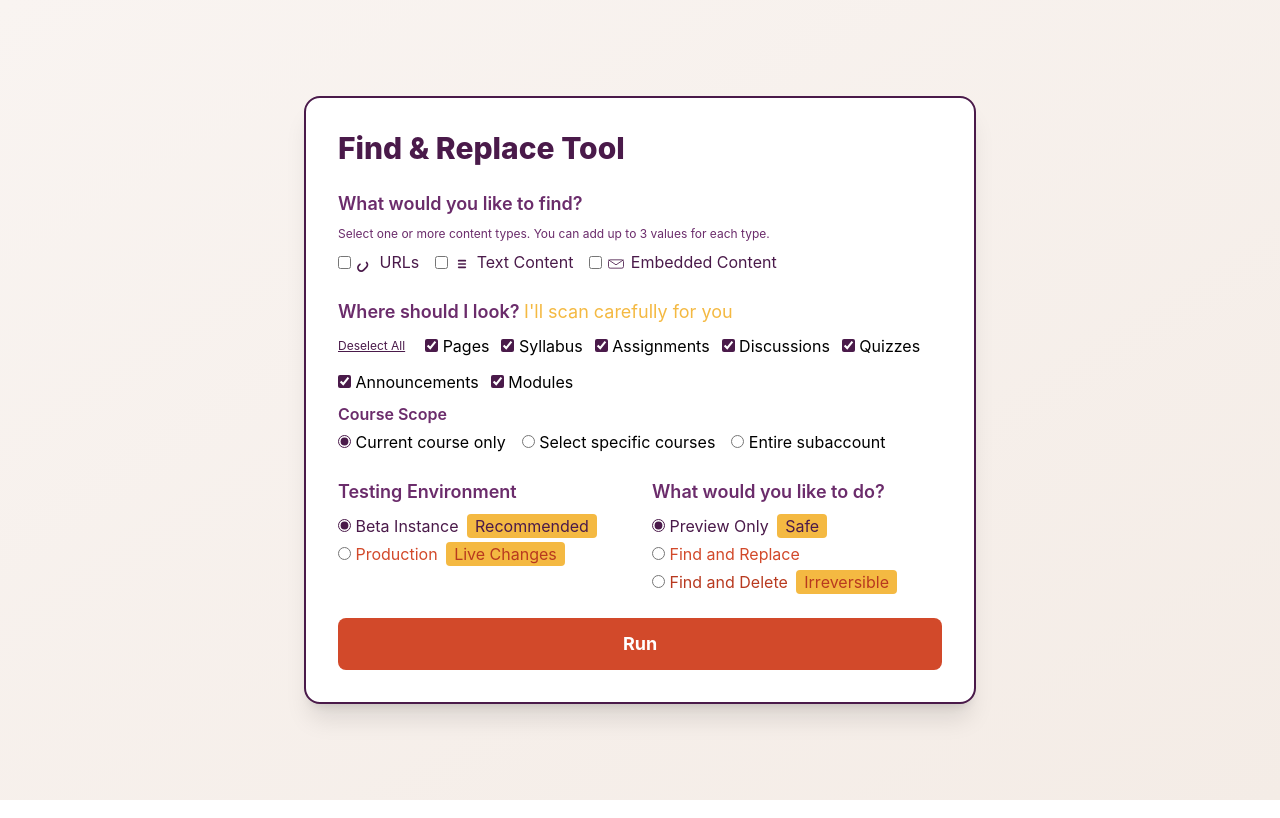
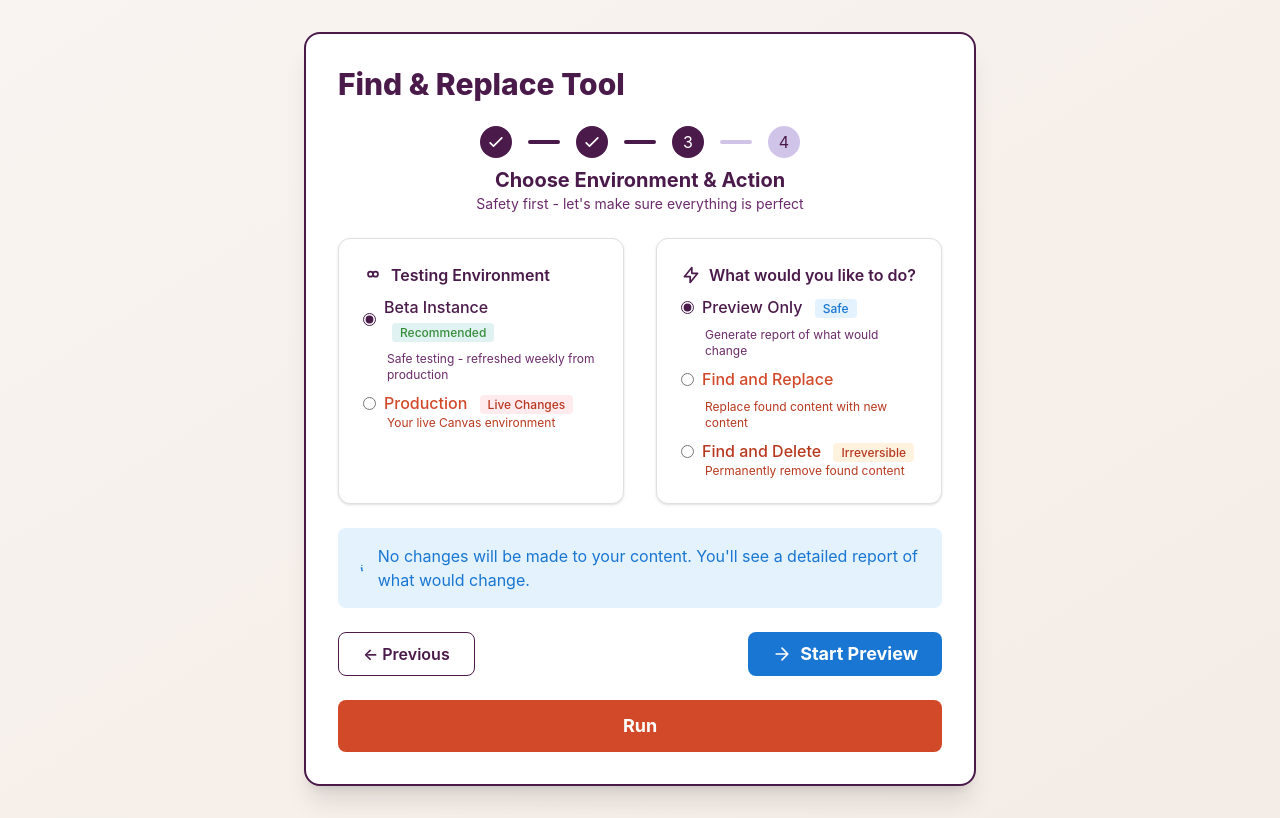
Before and after one commit to anbinumer/canvasops-django, a Django app: page /tools/find_replace/ in a window 1280 px wide. Run offline with Django 4.2, Linux system fonts and the light colour scheme; some libraries are stand-ins or nearby versions.

Commit message:
UI/UX: Modern card-based environment & action stepper, contextual safety notes, and dynamic action button styling

```diff
--- a/templates/tools/find_replace.html
+++ b/templates/tools/find_replace.html
@@ -8,72 +8,68 @@
     {% endif %}
     <form method="post" class="space-y-6">
       {% csrf_token %}
-      <!-- Step 1: Content Type Selection -->
-      <div>
-        <h3 class="text-lg font-semibold text-[#6B2C6B] mb-2">What would you like to find?</h3>
-        <p class="text-xs text-[#6B2C6B] mb-2">Select one or more content types. You can add up to 3 values for each type.</p>
-        <div class="flex gap-4 mb-2">
-          <label class="flex items-center gap-1 cursor-pointer">
-            <input type="checkbox" name="content_type" value="url" class="accent-[#4A1A4A] content-type-toggle">
-            <span class="text-[#4A1A4A]">
-              <svg xmlns="http://www.w3.org/2000/svg" class="inline w-5 h-5" fill="none" viewBox="0 0 24 24" stroke="currentColor"><path stroke-linecap="round" stroke-linejoin="round" stroke-width="2" d="M13.828 10.172a4 4 0 010 5.656l-3.535 3.535a4 4 0 01-5.657-5.657l1.414-1.414" /></svg>
-              URLs
-            </span>
+      <!-- Progress Stepper -->
+      <div class="flex flex-col items-center mb-8">
+        <div class="flex items-center gap-4 mb-2">
+          <div class="rounded-full bg-[#4A1A4A] text-white w-8 h-8 flex items-center justify-center"><svg class="w-5 h-5" fill="none" stroke="currentColor" stroke-width="2" viewBox="0 0 24 24"><path stroke-linecap="round" stroke-linejoin="round" d="M5 13l4 4L19 7"/></svg></div>
+          <div class="h-1 w-8 bg-[#4A1A4A] rounded"></div>
+          <div class="rounded-full bg-[#4A1A4A] text-white w-8 h-8 flex items-center justify-center"><svg class="w-5 h-5" fill="none" stroke="currentColor" stroke-width="2" viewBox="0 0 24 24"><path stroke-linecap="round" stroke-linejoin="round" d="M5 13l4 4L19 7"/></svg></div>
+          <div class="h-1 w-8 bg-[#4A1A4A] rounded"></div>
+          <div class="rounded-full bg-[#4A1A4A] text-white w-8 h-8 flex items-center justify-center">3</div>
+          <div class="h-1 w-8 bg-[#D1C4E9] rounded"></div>
+          <div class="rounded-full bg-[#D1C4E9] text-[#4A1A4A] w-8 h-8 flex items-center justify-center">4</div>
+        </div>
+        <div class="text-xl font-bold text-[#4A1A4A]">Choose Environment & Action</div>
+        <div class="text-[#6B2C6B] text-sm">Safety first - let's make sure everything is perfect</div>
+      </div>
+      <!-- Card Section for Environment & Action -->
+      <div class="grid grid-cols-1 md:grid-cols-2 gap-8 mb-6">
+        <div class="bg-white rounded-xl shadow p-6 border border-[#E0E0E0]">
+          <div class="flex items-center mb-2">
+            <svg class="w-5 h-5 text-[#4A1A4A] mr-2" fill="none" stroke="currentColor" stroke-width="2" viewBox="0 0 24 24"><path stroke-linecap="round" stroke-linejoin="round" d="M12 11c0-1.657-1.343-3-3-3s-3 1.343-3 3c0 1.657 1.343 3 3 3s3-1.343 3-3zm0 0c0-1.657 1.343-3 3-3s3 1.343 3 3c0 1.657-1.343 3-3 3s-3-1.343-3-3z"/></svg>
+            <span class="font-semibold text-[#4A1A4A]">Testing Environment</span>
+          </div>
+          <label class="flex items-center gap-2 mb-2 cursor-pointer">
+            <input type="radio" name="env" value="beta" checked class="accent-[#4A1A4A]">
+            <span class="font-medium text-[#4A1A4A]">Beta Instance <span class="ml-2 bg-[#E0F2F1] text-[#388E3C] px-2 py-0.5 rounded text-xs">Recommended</span></span>
           </label>
-          <label class="flex items-center gap-1 cursor-pointer">
-            <input type="checkbox" name="content_type" value="text" class="accent-[#4A1A4A] content-type-toggle">
-            <span class="text-[#4A1A4A]">
-              <svg xmlns="http://www.w3.org/2000/svg" class="inline w-5 h-5" fill="none" viewBox="0 0 24 24" stroke="currentColor"><path stroke-linecap="round" stroke-linejoin="round" stroke-width="2" d="M8 16h8M8 12h8m-8-4h8" /></svg>
-              Text Content
-            </span>
+          <div class="text-xs text-[#6B2C6B] mb-2 ml-6">Safe testing - refreshed weekly from production</div>
+          <label class="flex items-center gap-2 cursor-pointer">
+            <input type="radio" name="env" value="production" class="accent-[#D2492A]">
+            <span class="font-medium text-[#D2492A]">Production <span class="ml-2 bg-[#FFEBEE] text-[#B8391F] px-2 py-0.5 rounded text-xs">Live Changes</span></span>
           </label>
-          <label class="flex items-center gap-1 cursor-pointer">
-            <input type="checkbox" name="content_type" value="iframe" class="accent-[#4A1A4A] content-type-toggle">
-            <span class="text-[#4A1A4A]">
-              <svg xmlns="http://www.w3.org/2000/svg" class="inline w-5 h-5" fill="none" viewBox="0 0 24 24" stroke="currentColor"><rect x="3" y="7" width="18" height="10" rx="2"/><path d="M3 7l9 6 9-6"/></svg>
-              Embedded Content
-            </span>
+          <div class="text-xs text-[#B8391F] ml-6">Your live Canvas environment</div>
+        </div>
+        <div class="bg-white rounded-xl shadow p-6 border border-[#E0E0E0]">
+          <div class="flex items-center mb-2">
+            <svg class="w-5 h-5 text-[#4A1A4A] mr-2" fill="none" stroke="currentColor" stroke-width="2" viewBox="0 0 24 24"><path stroke-linecap="round" stroke-linejoin="round" d="M13 10V3L4 14h7v7l9-11h-7z"/></svg>
+            <span class="font-semibold text-[#4A1A4A]">What would you like to do?</span>
+          </div>
+          <label class="flex items-center gap-2 mb-2 cursor-pointer">
+            <input type="radio" name="action" value="preview" checked class="accent-[#4A1A4A]">
+            <span class="font-medium text-[#4A1A4A]">Preview Only <span class="ml-2 bg-[#E3F2FD] text-[#1976D2] px-2 py-0.5 rounded text-xs">Safe</span></span>
           </label>
-        </div>
-        <div id="find-fields-container"></div>
-      </div>
-      <!-- Step 2: Scope Definition -->
-      <div>
-        <h3 class="text-lg font-semibold text-[#6B2C6B] mb-2">Where should I look? <span class="text-[#F4B942] font-normal">I'll scan carefully for you</span></h3>
-        <div class="flex flex-wrap gap-3 mb-2" id="areas-checkboxes">
-          <button type="button" id="toggle-areas" class="text-xs text-[#4A1A4A] underline mr-2">Deselect All</button>
-          <label><input type="checkbox" name="areas" value="pages" checked class="accent-[#4A1A4A]"> Pages</label>
-          <label><input type="checkbox" name="areas" value="syllabus" checked class="accent-[#4A1A4A]"> Syllabus</label>
-          <label><input type="checkbox" name="areas" value="assignments" checked class="accent-[#4A1A4A]"> Assignments</label>
-          <label><input type="checkbox" name="areas" value="discussions" checked class="accent-[#4A1A4A]"> Discussions</label>
-          <label><input type="checkbox" name="areas" value="quizzes" checked class="accent-[#4A1A4A]"> Quizzes</label>
-          <label><input type="checkbox" name="areas" value="announcements" checked class="accent-[#4A1A4A]"> Announcements</label>
-          <label><input type="checkbox" name="areas" value="modules" checked class="accent-[#4A1A4A]"> Modules</label>
-        </div>
-        <div class="mt-2">
-          <h4 class="font-semibold text-[#6B2C6B]">Course Scope</h4>
-          <div class="flex gap-4 mt-1">
-            <label><input type="radio" name="scope" value="current" checked class="accent-[#4A1A4A]"> Current course only</label>
-            <label><input type="radio" name="scope" value="multiple" class="accent-[#4A1A4A]"> Select specific courses</label>
-            <label><input type="radio" name="scope" value="subaccount" class="accent-[#4A1A4A]"> Entire subaccount</label>
-          </div>
-          <input type="text" name="course_ids" id="course_ids" placeholder="Enter course IDs, comma-separated" class="w-full px-3 py-2 border border-[#6B2C6B] rounded mt-2 hidden" autocomplete="off">
-          <input type="text" name="subaccount_id" id="subaccount_id" placeholder="Enter subaccount ID" class="w-full px-3 py-2 border border-[#6B2C6B] rounded mt-2 hidden" autocomplete="off">
+          <div class="text-xs text-[#6B2C6B] mb-2 ml-6">Generate report of what would change</div>
+          <label class="flex items-center gap-2 mb-2 cursor-pointer">
+            <input type="radio" name="action" value="replace" class="accent-[#D2492A]">
+            <span class="font-medium text-[#D2492A]">Find and Replace</span>
+          </label>
+          <div class="text-xs text-[#B8391F] mb-2 ml-6">Replace found content with new content</div>
+          <label class="flex items-center gap-2 cursor-pointer">
+            <input type="radio" name="action" value="delete" class="accent-[#B8391F]">
+            <span class="font-medium text-[#B8391F]">Find and Delete <span class="ml-2 bg-[#FFF3E0] text-[#B8391F] px-2 py-0.5 rounded text-xs">Irreversible</span></span>
+          </label>
+          <div class="text-xs text-[#B8391F] ml-6">Permanently remove found content</div>
         </div>
       </div>
-      <!-- Step 3: Environment & Action Selection -->
-      <div class="grid grid-cols-1 md:grid-cols-2 gap-6">
-        <div>
-          <h3 class="text-lg font-semibold text-[#6B2C6B] mb-2">Testing Environment</h3>
-          <label class="block mb-1"><input type="radio" name="env" value="beta" checked class="accent-[#4A1A4A]"> <span class="text-[#4A1A4A]">Beta Instance <span class="bg-[#F4B942] text-[#4A1A4A] px-2 py-0.5 rounded ml-1">Recommended</span></span></label>
-          <label class="block"><input type="radio" name="env" value="production" class="accent-[#D2492A]"> <span class="text-[#D2492A]">Production <span class="bg-[#F4B942] text-[#B8391F] px-2 py-0.5 rounded ml-1">Live Changes</span></span></label>
-        </div>
-        <div>
-          <h3 class="text-lg font-semibold text-[#6B2C6B] mb-2">What would you like to do?</h3>
-          <label class="block mb-1"><input type="radio" name="action" value="preview" checked class="accent-[#4A1A4A]"> <span class="text-[#4A1A4A]">Preview Only <span class="bg-[#F4B942] text-[#4A1A4A] px-2 py-0.5 rounded ml-1">Safe</span></span></label>
-          <label class="block mb-1"><input type="radio" name="action" value="replace" class="accent-[#D2492A]"> <span class="text-[#D2492A]">Find and Replace</span></label>
-          <label class="block"><input type="radio" name="action" value="delete" class="accent-[#B8391F]"> <span class="text-[#B8391F]">Find and Delete <span class="bg-[#F4B942] text-[#B8391F] px-2 py-0.5 rounded ml-1">Irreversible</span></span></label>
-        </div>
+      <!-- Contextual Safety Note -->
+      <div id="safety-note" class="rounded-lg p-4 mb-6 bg-[#E3F2FD] text-[#1976D2] flex items-center">
+        <svg class="w-5 h-5 mr-2" fill="none" stroke="currentColor" stroke-width="2" viewBox="0 0 24 24"><path stroke-linecap="round" stroke-linejoin="round" d="M13 16h-1v-4h-1m1-4h.01"/></svg>
+        <span id="safety-note-text">No changes will be made to your content. You'll see a detailed report of what would change.</span>
+      </div>
+      <div class="flex justify-between">
+        <button type="button" id="prev-btn" class="px-6 py-2 rounded-lg border border-[#4A1A4A] text-[#4A1A4A] font-semibold bg-white hover:bg-[#F4ECE6]">&larr; Previous</button>
+        <button type="submit" id="run-btn" class="px-6 py-2 rounded-lg font-bold text-lg bg-[#1976D2] hover:bg-[#1565C0] text-white flex items-center gap-2 transition"><svg class="w-5 h-5" fill="none" stroke="currentColor" stroke-width="2" viewBox="0 0 24 24"><path stroke-linecap="round" stroke-linejoin="round" d="M5 12h14M12 5l7 7-7 7"/></svg> <span id="run-btn-label">Start Preview</span></button>
       </div>
       <div id="replace_with_container" class="mt-4 hidden">
         <div id="replace-fields-container"></div>
@@ -278,6 +274,34 @@
         spinnerOverlay.classList.remove('hidden');
         form.submit();
       };
+      // Update safety note and button label based on action
+      function updateSafetyNote() {
+        const action = document.querySelector('input[name="action"]:checked').value;
+        const note = document.getElementById('safety-note');
+        const noteText = document.getElementById('safety-note-text');
+        const runBtn = document.getElementById('run-btn');
+        const runBtnLabel = document.getElementById('run-btn-label');
+        if (action === 'preview') {
+          note.className = 'rounded-lg p-4 mb-6 bg-[#E3F2FD] text-[#1976D2] flex items-center';
+          noteText.textContent = "No changes will be made to your content. You'll see a detailed report of what would change.";
+          runBtn.className = 'px-6 py-2 rounded-lg font-bold text-lg bg-[#1976D2] hover:bg-[#1565C0] text-white flex items-center gap-2 transition';
+          runBtnLabel.textContent = 'Start Preview';
+        } else if (action === 'replace') {
+          note.className = 'rounded-lg p-4 mb-6 bg-[#FFF8E1] text-[#B8391F] flex items-center';
+          noteText.textContent = "Content will be updated with your replacement text. Preview first to confirm changes.";
+          runBtn.className = 'px-6 py-2 rounded-lg font-bold text-lg bg-[#B8391F] hover:bg-[#8D2A1A] text-white flex items-center gap-2 transition';
+          runBtnLabel.textContent = 'Execute Action';
+        } else if (action === 'delete') {
+          note.className = 'rounded-lg p-4 mb-6 bg-[#FFEBEE] text-[#B8391F] flex items-center';
+          noteText.textContent = "Content will be permanently removed. This action cannot be undone. Preview first to confirm.";
+          runBtn.className = 'px-6 py-2 rounded-lg font-bold text-lg bg-[#B8391F] hover:bg-[#8D2A1A] text-white flex items-center gap-2 transition';
+          runBtnLabel.textContent = 'Execute Action';
+        }
+      }
+      document.querySelectorAll('input[name="action"]').forEach(el => {
+        el.addEventListener('change', updateSafetyNote);
+      });
+      updateSafetyNote();
     </script>
     {% if results %}
       <div class="mt-8 bg-[#F4ECE6] rounded-lg p-6 border border-[#F4B942]">
```
